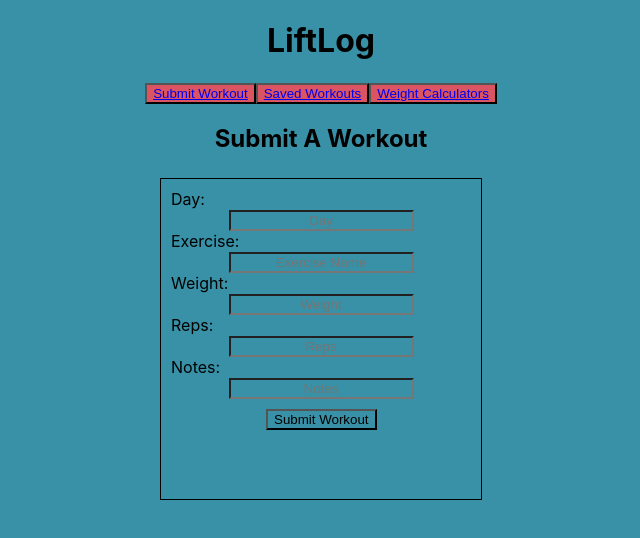
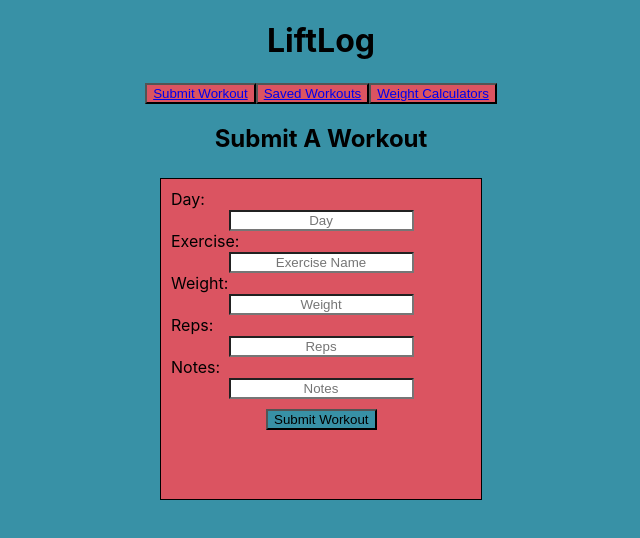
Before and after one commit to DeanLeong/LiftLog, a React (Create React App) app: page /SubmitWorkout in a window 1280 px wide. Shown: the top 538 px of the page, without its empty margins (319-959 px from the left). Built offline with nearby package versions, Linux system fonts and the light colour scheme.

Commit message:
delete button gonna be the end of me

```diff
--- a/src/App.css
+++ b/src/App.css
@@ -16,10 +16,20 @@
   padding: 10px;
   margin: 0 auto;
   border: 1px solid black;
+  background-color: #db5461;
 }
 
 .form-label {
   display: flex;
+  background-color: #db5461;
+}
+
+.submit-form {
+  background-color: #db5461;
+}
+
+.form-input {
+  background-color: white;
 }
 
 .form-submit-button {
@@ -51,7 +61,7 @@
 }
 
 .delete-button {
-  background-color: #4c5b5c;
+  background-color: #fde74c;
 }
 
 .submit-workout {
--- a/src/Calculators.jsx
+++ b/src/Calculators.jsx
@@ -28,7 +28,7 @@ function Calculators() {
           value={lbsValue}
           onChange={(e) => setLbsValue(e.target.value)}
         />
-          <button type="submit" className="lbs-to-kgs-submit">Calculate</button>
+          {/* <button type="submit" className="lbs-to-kgs-submit">Calculate</button> */}
       </form>
         <p>Result: {lbsValue / 2.2046}</p>
       </div>
@@ -43,7 +43,7 @@ function Calculators() {
           value={kgsValue}
           onChange={(e) => setKgsValue(e.target.value)}
         />
-          <button type="submit" className="kgs-to-lbs-submit">Calculate</button>
+          {/* <button type="submit" className="kgs-to-lbs-submit">Calculate</button> */}
         </form>
         <p>Result: {kgsValue * 2.2046}</p>
         </div>
--- a/src/SavedWorkouts.jsx
+++ b/src/SavedWorkouts.jsx
@@ -5,7 +5,7 @@ import axios from "axios"
 
 function SavedWorkouts(props) {
   const [workouts, setWorkouts] = useState([])
-  const [deleted, setDeleted] = useState(false)
+
 
 
   useEffect(() => {
@@ -21,25 +21,27 @@ function SavedWorkouts(props) {
     }
     getWorkouts()
   }, [])
-  console.log(workouts)
+  //console.log(workouts)
 
-  //how to get this delete button to work? Like 28 is like line 7 from showpage birds
-  const handleDelete = async () => {
+  //second try at a delete function
+  // function handleDelete() {
+  //   const [deleted, setDeleted] = useState(false)
 
-    setDeleted(true)
-    setTimeout(async () => {
-      const airtableURL = `https://api.airtable.com/v0/${process.env.REACT_APP_AIRTABLE_BASE}/liftlog/${workouts.fields.id}`
-      await axios.delete(airtableURL, {
-        headers: {
-          Authorization: `Bearer ${process.env.REACT_APP_AIRTABLE_KEY}`
-        }
-      })
-      props.setGetWorkouts((prevGetWorkouts) => !prevGetWorkouts)
-      setDeleted(false)
-    })
-  }
+  //   setDeleted(true)
+  //   setTimeout(async () => {
+  //     const airtableURL = `https://api.airtable.com/v0/${process.env.REACT_APP_AIRTABLE_BASE}/liftlog/${workouts.fields.id}`
+  //     await axios.delete(airtableURL, {
+  //       headers: {
+  //         Authorization: `Bearer ${process.env.REACT_APP_AIRTABLE_KEY}`
+  //       }
+  //     })
+  //     setDeleted(false)
+  //   }, 1000)
+  // }
 
   //How to get this organized by most recently submitted?
+  //onclick needs to be an anon callback function argument needs to be passed an argument
+  //function within the button itself - each individual bttn needs to contain the info of what needs to be deleted
   return (
     <div>
       <h2>Saved Workouts</h2>
@@ -51,7 +53,7 @@ function SavedWorkouts(props) {
             <p>Weight: {workout.fields.weight}</p>
             <p>Reps: {workout.fields.reps}</p>
             <p>Notes: {workout.fields.notes}</p>
-            <button onClick={handleDelete} className="delete-button">Delete</button>
+            {/* <button onClick={handleDelete} className="delete-button">Delete</button> */}
           </div>
         ))}
     </div>
@@ -61,3 +63,21 @@ function SavedWorkouts(props) {
 }
 
 export default SavedWorkouts
+
+
+
+  //how to get this delete button to work? Like 28 is like line 7 from showpage birds - doesn't work but also doesn't break code
+  // const handleDelete = async () => {
+
+  //   setDeleted(true)
+  //   setTimeout(async () => {
+  //     const airtableURL = `https://api.airtable.com/v0/${process.env.REACT_APP_AIRTABLE_BASE}/liftlog/${workouts.fields.id}`
+  //     await axios.delete(airtableURL, {
+  //       headers: {
+  //         Authorization: `Bearer ${process.env.REACT_APP_AIRTABLE_KEY}`
+  //       }
+  //     })
+  //     props.setGetWorkouts((prevGetWorkouts) => !prevGetWorkouts)
+  //     setDeleted(false)
+  //   }, 1000)
+  // }
--- a/src/SubmitWorkout.jsx
+++ b/src/SubmitWorkout.jsx
@@ -45,7 +45,7 @@ function SubmitWorkout(props) {
     <div className="submit-workout">
     <form onSubmit={handleSubmit} className="submit-form">
       <label className="form-label" htmlFor="Day">Day:</label>
-      <input className="formInput"
+      <input className="form-input"
         name="Day"
         type="text"
         placeholder="Day"
```
